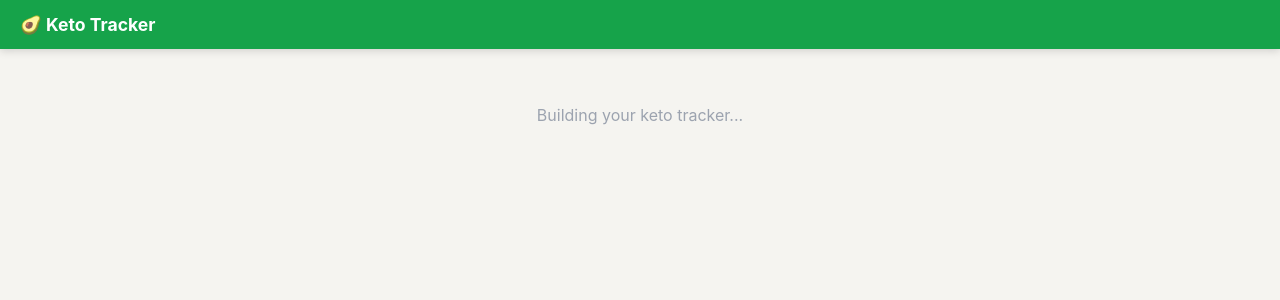
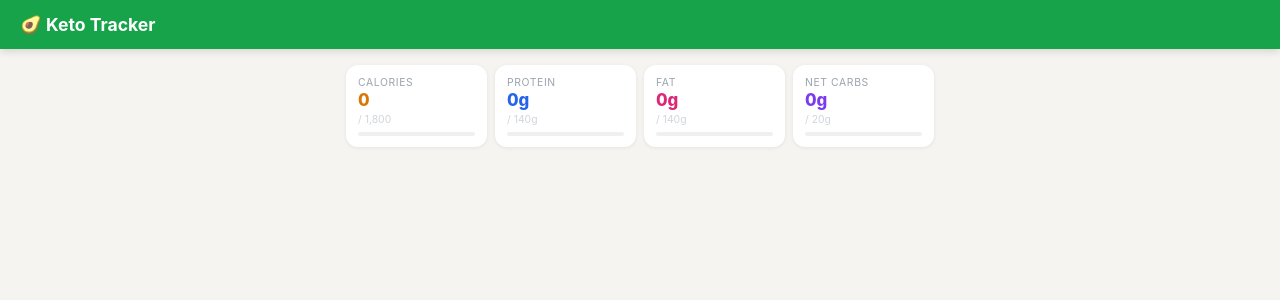
Before and after one commit to hazelugo/keto-tracker, a Vue app: page / in a window 1280 px wide. Shown: the top 300 px of the page. Built offline with nearby package versions, Linux system fonts and the light colour scheme; the HTML template or start-up script is replaced by a standard one.

Commit message:
added macrosummry compnent

```diff
--- a/src/App.vue
+++ b/src/App.vue
@@ -3,11 +3,18 @@
     <h1>🥑 Keto Tracker</h1>
   </header>
   <main class="container">
-    <p class="placeholder">Building your keto tracker...</p>
+    <MacroSummary />
   </main>
 </template>
 
-<script setup></script>
+<script setup>
+import { onMounted } from "vue";
+import { useFoodLogStore } from "./stores/foodLog";
+import MacroSummary from "./components/MacroSummary.vue";
+
+const store = useFoodLogStore();
+onMounted(() => store.loadFromStorage());
+</script>
 
 <style scoped>
 header {
@@ -25,9 +32,4 @@ header h1 {
   margin: 0 auto;
   padding: 16px;
 }
-.placeholder {
-  text-align: center;
-  color: #9ca3af;
-  padding: 40px 0;
-}
 </style>
--- /dev/null
+++ b/src/components/MacroSummary.vue
@@ -0,0 +1,145 @@
+<template>
+  <div class="macro-grid">
+    <div
+      v-for="card in cards"
+      :key="card.key"
+      class="macro-card"
+      :class="card.key"
+    >
+      <div class="m-label">{{ card.label }}</div>
+      <div class="m-value" :class="{ over: card.key === 'carb' && isOver }">
+        {{ card.display }}
+      </div>
+      <div class="m-goal">/ {{ card.goal }}</div>
+      <div class="prog">
+        <div
+          class="prog-fill"
+          :class="{ over: card.key === 'carb' && isOver }"
+          :style="{ width: store.progress[card.progKey] + '%' }"
+        ></div>
+      </div>
+    </div>
+  </div>
+</template>
+
+<script setup>
+import { computed } from "vue";
+import { useFoodLogStore } from "../stores/foodLog";
+
+const store = useFoodLogStore();
+
+const isOver = computed(() => store.currentTotals.c > store.targets.c);
+
+const cards = computed(() => [
+  {
+    key: "cal",
+    progKey: "cal",
+    label: "Calories",
+    display: store.currentTotals.cal,
+    goal: "1,800",
+  },
+  {
+    key: "pro",
+    progKey: "p",
+    label: "Protein",
+    display: store.currentTotals.p + "g",
+    goal: "140g",
+  },
+  {
+    key: "fat",
+    progKey: "f",
+    label: "Fat",
+    display: store.currentTotals.f + "g",
+    goal: "140g",
+  },
+  {
+    key: "carb",
+    progKey: "c",
+    label: "Net Carbs",
+    display: store.currentTotals.c + "g",
+    goal: "20g",
+  },
+]);
+</script>
+
+<style scoped>
+.macro-grid {
+  display: grid;
+  grid-template-columns: repeat(4, 1fr);
+  gap: 8px;
+  margin-bottom: 14px;
+}
+.macro-card {
+  background: white;
+  border-radius: 12px;
+  padding: 11px 12px;
+  box-shadow: 0 1px 4px rgba(0, 0, 0, 0.07);
+}
+.m-label {
+  font-size: 0.65rem;
+  text-transform: uppercase;
+  letter-spacing: 0.6px;
+  color: #9ca3af;
+  margin-bottom: 3px;
+}
+.m-value {
+  font-size: 1.05rem;
+  font-weight: 800;
+  line-height: 1;
+  margin-bottom: 4px;
+}
+.m-goal {
+  font-size: 0.65rem;
+  color: #d1d5db;
+  margin-bottom: 6px;
+}
+.prog {
+  height: 4px;
+  background: #f0f0f0;
+  border-radius: 2px;
+  overflow: hidden;
+}
+.prog-fill {
+  height: 100%;
+  border-radius: 2px;
+  transition: width 0.35s ease;
+}
+
+.cal .m-value {
+  color: #d97706;
+}
+.cal .prog-fill {
+  background: #f59e0b;
+}
+.pro .m-value {
+  color: #2563eb;
+}
+.pro .prog-fill {
+  background: #3b82f6;
+}
+.fat .m-value {
+  color: #db2777;
+}
+.fat .prog-fill {
+  background: #ec4899;
+}
+.carb .m-value {
+  color: #7c3aed;
+}
+.carb .prog-fill {
+  background: #8b5cf6;
+}
+
+.m-value.over {
+  color: #ef4444 !important;
+}
+.prog-fill.over {
+  background: #ef4444 !important;
+}
+
+@media (max-width: 460px) {
+  .macro-grid {
+    grid-template-columns: repeat(2, 1fr);
+  }
+}
+</style>
```
